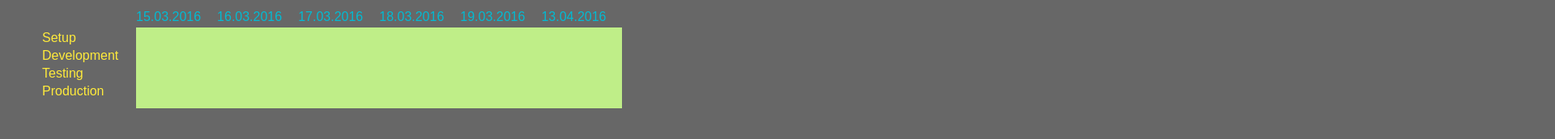
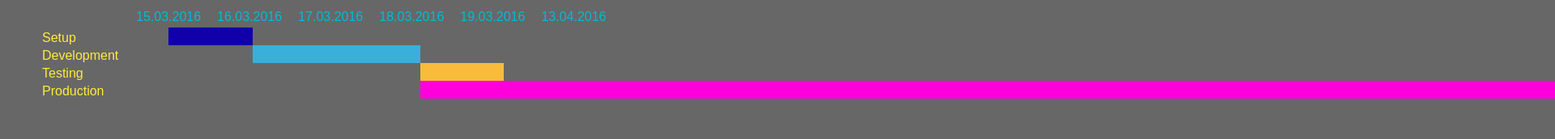
Before and after one commit to voskrekasenko/web-challenge, a website: page index.html in a window 1280 px wide. Shown: the top 172 px of the page at 81% size, 1920 px wide, since content can reach past the window. Drawn offline with Linux system fonts and the light colour scheme.

Commit message:
rendering table.

```diff
--- a/data.json
+++ b/data.json
@@ -10,13 +10,13 @@
 		{
 			"title": "Development",
 			"start": "16.03.2016",
-			"end": "17.03.2016",
+			"end": "18.03.2016",
 			"color": "#39B0DA"
 		},
 		{
 			"title": "Testing",
-			"start": "17.03.2016",
-			"end": "18.03.2016",
+			"start": "18.03.2016",
+			"end": "19.03.2016",
 			"color": "#F8BB3C"
 		},
 		{
--- a/index.js
+++ b/index.js
@@ -23,7 +23,7 @@
   Diagram.prototype.render = function(element, data){
     this.helpers.createListItems(data.scale, {ul:'list_scale', li:'field_scale'}, element);
     this.helpers.createListItems(data.items, {ul:'list_items', li:'field_items'}, element);
-    this.helpers.createTableResults(data.scale, 'results', element);
+    this.helpers.createTableResults(data, 'results_block', element);
   }
 
   Diagram.prototype.helpers = {
@@ -40,20 +40,45 @@
       });
       ul.appendChild(fragment);
     },
-    createTableResults: function(scales, classResults, mainElement){
-      var min = 0, max = 0, long = 0;
-      scales.forEach(function(el, index){
+    createTableResults: function(data, classResults, mainElement){
+      var fragment = document.createDocumentFragment();
+      var div = document.createElement('div');
+      var ul = document.createElement('ul');
+      div.classList.add(classResults);
+      ul.classList.add('results_list');
+      var dates = {
+        min: 0,
+        max: 0,
+        long: 0
+      };
+      data.scale.forEach(function(el, index){
         var num = el.split('.');
-        var date = Date.UTC(num[2], num[1], num[0]);
-        min = index === 0 ? date : date < min ? date : min;
-        max = index === 0 ? date : date > min ? date : max;
+        var date = Date.UTC(num[2], num[1], num[0])/1000/60/60/24;
+        dates.min = index === 0 ? date : date < dates.min ? date : dates.min;
+        dates.max = index === 0 ? date : date > dates.max ? date : dates.max;
       });
-      long = max - min;
-      var div = document.createElement('div');
-      div.classList.add(classResults);
+      dates.long = (dates.max - dates.min);
+      for(var i = 0; i < data.items.length; i++){
+        var li = document.createElement('li');
+        li.style.width = this.getWidthField(data.items[i], dates.long) * 5 + '%';
+        li.style.marginLeft = this.getOffsetField(data.items[i], dates.min, dates.long) * 5 + '%';
+        li.style.backgroundColor = data.items[i].color;
+        fragment.appendChild(li);
+      }
+      ul.appendChild(fragment);
+      div.appendChild(ul);
       mainElement.appendChild(div);
     },
-
+    getWidthField: function(item, long){
+      return (this.dateUtcDays(item.end) - this.dateUtcDays(item.start))*100/long;
+    },
+    getOffsetField: function(item, min, long){
+      return (this.dateUtcDays(item.start) - min)*100/long;
+    },
+    dateUtcDays: function(str){
+      var num = str.split('.');
+      return Date.UTC(num[2], num[1], num[0])/1000/60/60/24;
+    }
   };
 
   var createDiagram = new Diagram('data.json', 'main');
--- a/main.css
+++ b/main.css
@@ -22,9 +22,16 @@ body {
   margin: 4px;
   color: #ffeb3b;
 }
-.results {
+.results_block {
   display: inline-block;
-  width: 600px;
-  height: 100px;
-  background-color: rgb(191, 238, 136);
 }
+.results_list {
+  width: 580px;
+  padding-left: 40px;
+  margin: 0;
+}
+.results_list li {
+  line-height: 10px;
+  padding-top: 22px;
+  list-style: none;
+}
```
